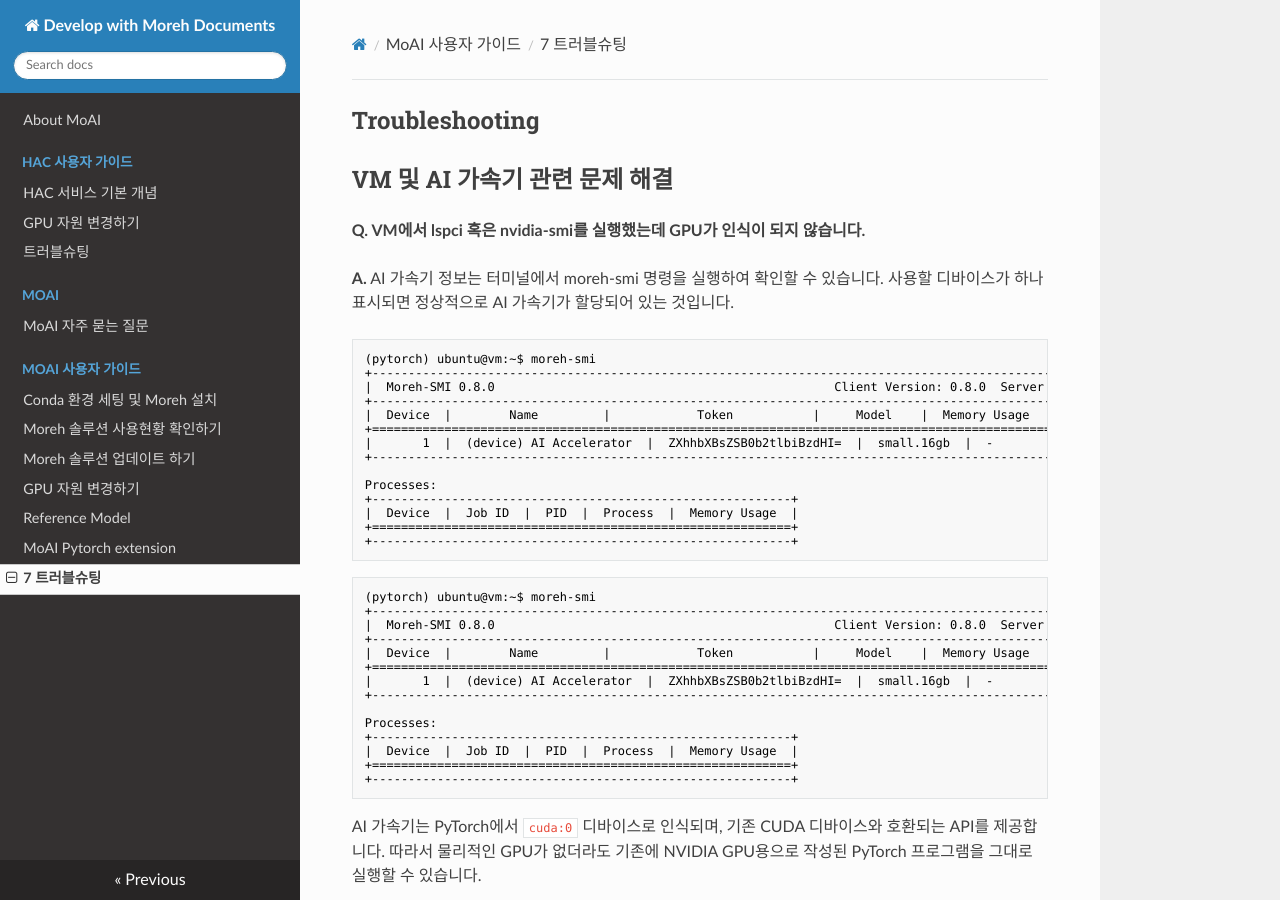
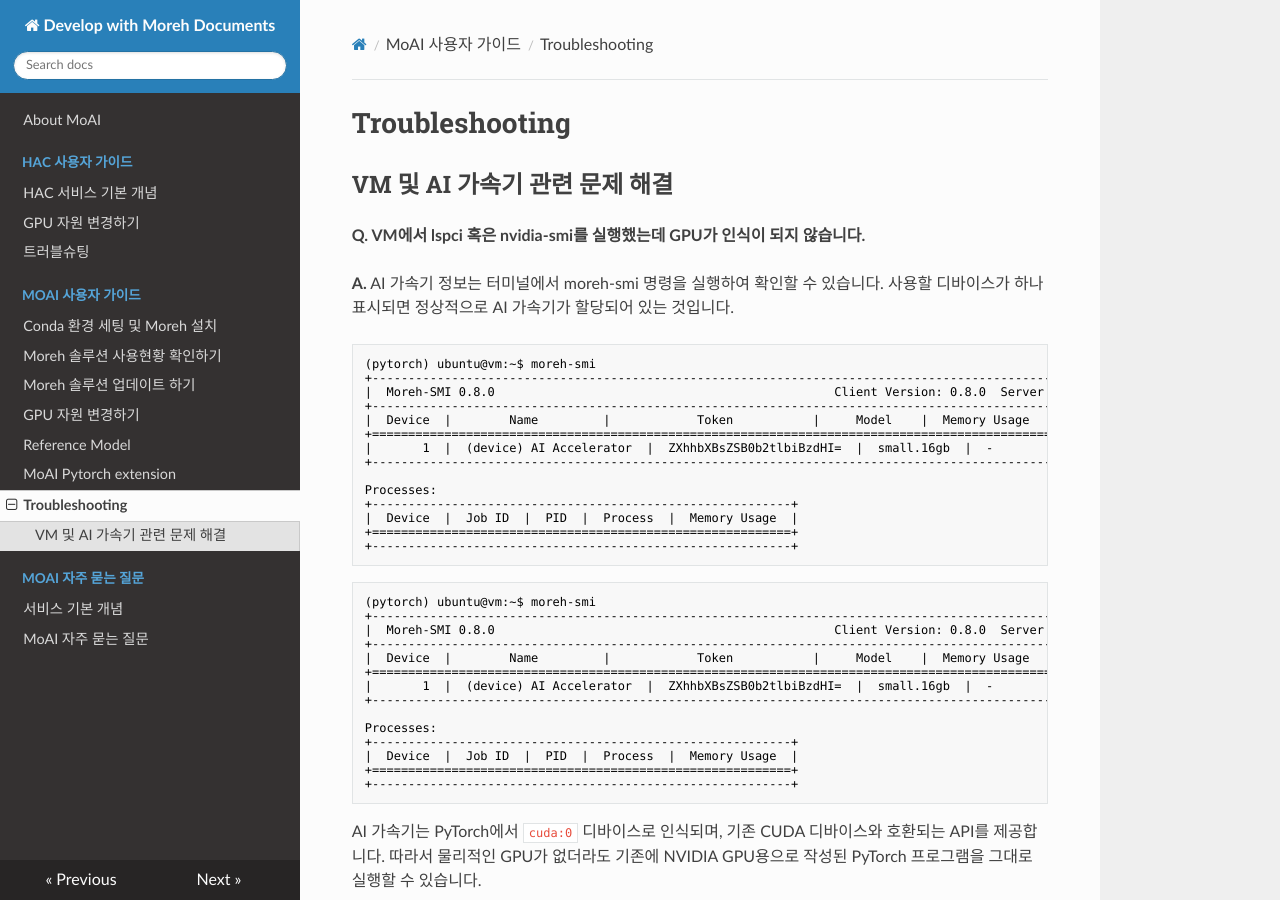
Before and after one commit to johyun1001/moreh-docs-public, an MkDocs documentation site: the page built from docs/MoAI 사용자 가이드/7_트러블슈팅.md, in a window 1280 px wide and 900 px high. Built offline with MkDocs 1.6.1, drawn with Linux system fonts in a browser that asks for light colours; nearby versions of some CDN libraries.

Commit message:
gwfeedback_9

```diff
--- a/docs/MoAI 사용자 가이드/7_트러블슈팅.md
+++ b/docs/MoAI 사용자 가이드/7_트러블슈팅.md
@@ -1,7 +1,4 @@
-
-## Troubleshooting
-
-
+# Troubleshooting
 
 ## VM 및 AI 가속기 관련 문제 해결
 
--- a/docs/MoAI/자주 묻는 질문.md
+++ b/docs/MoAI 자주 묻는 질문/자주 묻는 질문.md
@@ -3,9 +3,14 @@
 ---
 **이 문서는 처음 사용자를 위한 자주 묻는 질문과 답변을 제공합니다.**
 
-## 서비스 기본 개념
+## 서버 관련
 
----
+
+
+## AI 모델 개발 관련
+
+
+
 
 
 ---
```
Also changed, not shown: docs/MoAI 자주 묻는 질문/서비스 기본 개념.md (added, +25 -0 lines).
